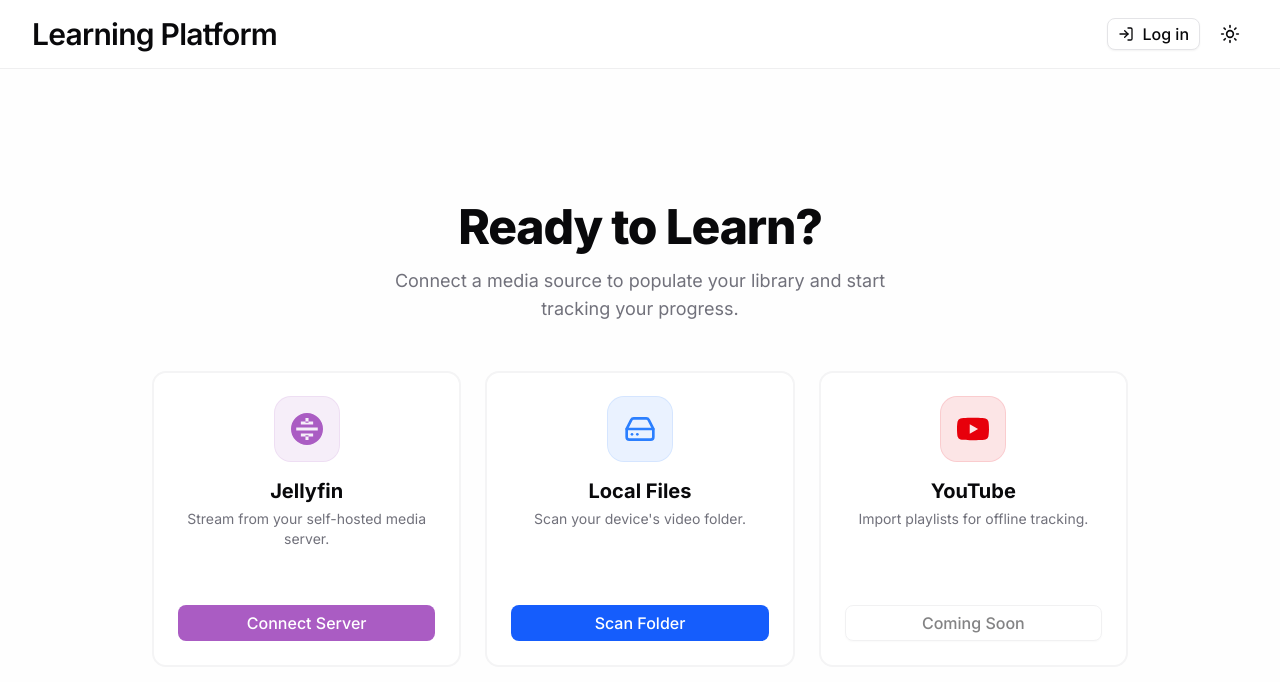
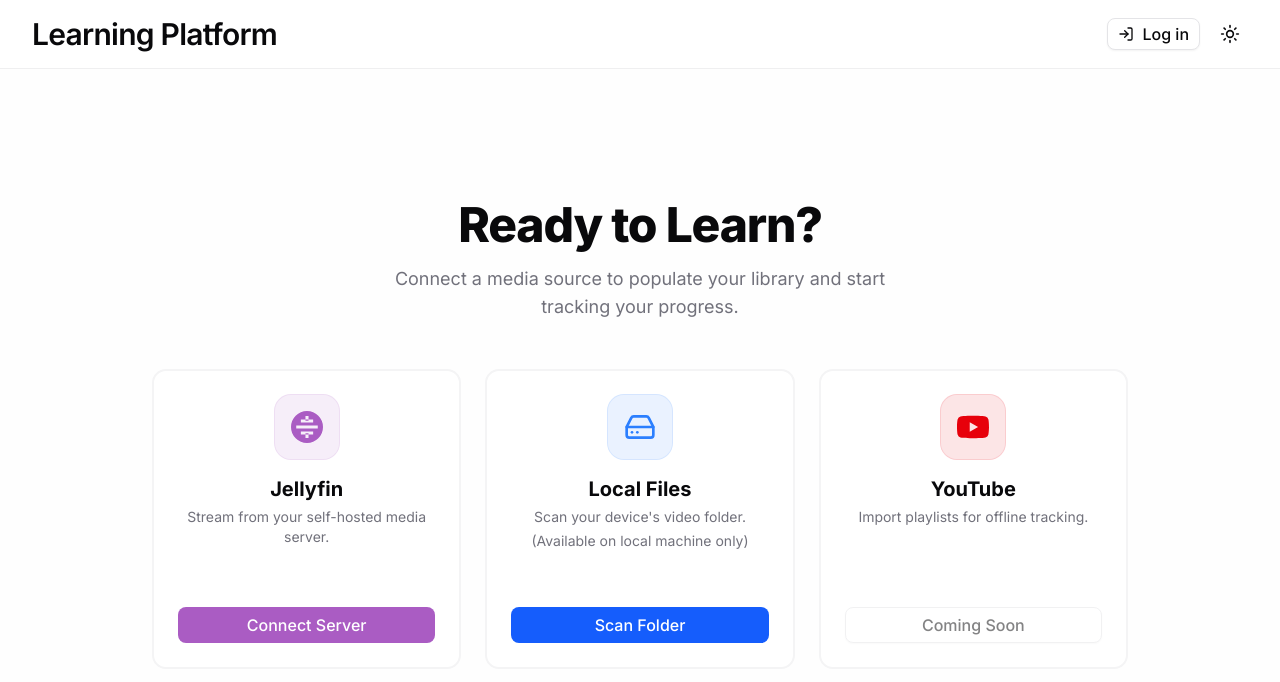
Before and after one commit to alexmc2/learning-platform, a Next.js app: page /import in a window 1280 px wide. Shown: the top 682 px of the page. Built offline with nearby package versions, Linux system fonts and the light colour scheme; no server answers.

Commit message:
update theme provider

```diff
--- a/components/empty-state.tsx
+++ b/components/empty-state.tsx
@@ -106,6 +106,9 @@
               <p className="text-sm text-muted-foreground">
                 Scan your device&apos;s video folder.
               </p>
+              <p className="text-sm text-muted-foreground">
+                (Available on local machine only)
+              </p>
             </div>
           </div>
 
--- a/components/theme-provider.tsx
+++ b/components/theme-provider.tsx
@@ -1,13 +1,6 @@
 "use client"
 
-import {
-  createContext,
-  useContext,
-  useEffect,
-  useMemo,
-  useState,
-  type ReactNode,
-} from "react"
+import { createContext, useCallback, useContext, useMemo, useState, type ReactNode } from "react"
 
 type Theme = "light" | "dark"
 
@@ -29,21 +22,24 @@
   initialTheme?: Theme
   children: ReactNode
 }) {
-  const [theme, setTheme] = useState<Theme>(initialTheme)
+  const [theme, setThemeState] = useState<Theme>(initialTheme)
 
-  useEffect(() => {
-    const root = document.documentElement
-    root.classList.toggle("dark", theme === "dark")
-    document.cookie = `${THEME_COOKIE_NAME}=${theme}; path=/; max-age=${THEME_COOKIE_MAX_AGE}`
-  }, [theme])
+  const applyTheme = useCallback((nextTheme: Theme) => {
+    setThemeState(nextTheme)
+    if (typeof document !== "undefined") {
+      const root = document.documentElement
+      root.classList.toggle("dark", nextTheme === "dark")
+      document.cookie = `${THEME_COOKIE_NAME}=${nextTheme}; path=/; max-age=${THEME_COOKIE_MAX_AGE}`
+    }
+  }, [])
 
   const value = useMemo(
     () => ({
       theme,
-      setTheme,
-      toggleTheme: () => setTheme((previous) => (previous === "dark" ? "light" : "dark")),
+      setTheme: applyTheme,
+      toggleTheme: () => applyTheme(theme === "dark" ? "light" : "dark"),
     }),
-    [theme]
+    [applyTheme, theme]
   )
 
   return <ThemeContext.Provider value={value}>{children}</ThemeContext.Provider>
--- /dev/null
+++ b/lib/theme.ts
@@ -0,0 +1,4 @@
+export type Theme = "light" | "dark"
+
+export const THEME_COOKIE_NAME = "theme"
+export const THEME_COOKIE_MAX_AGE = 60 * 60 * 24 * 365
```
